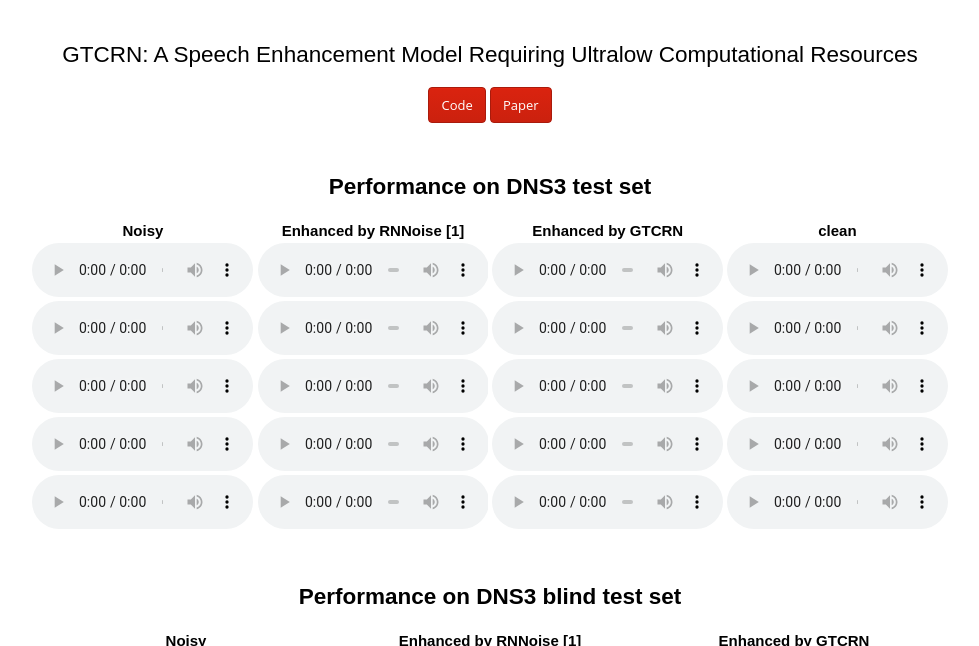
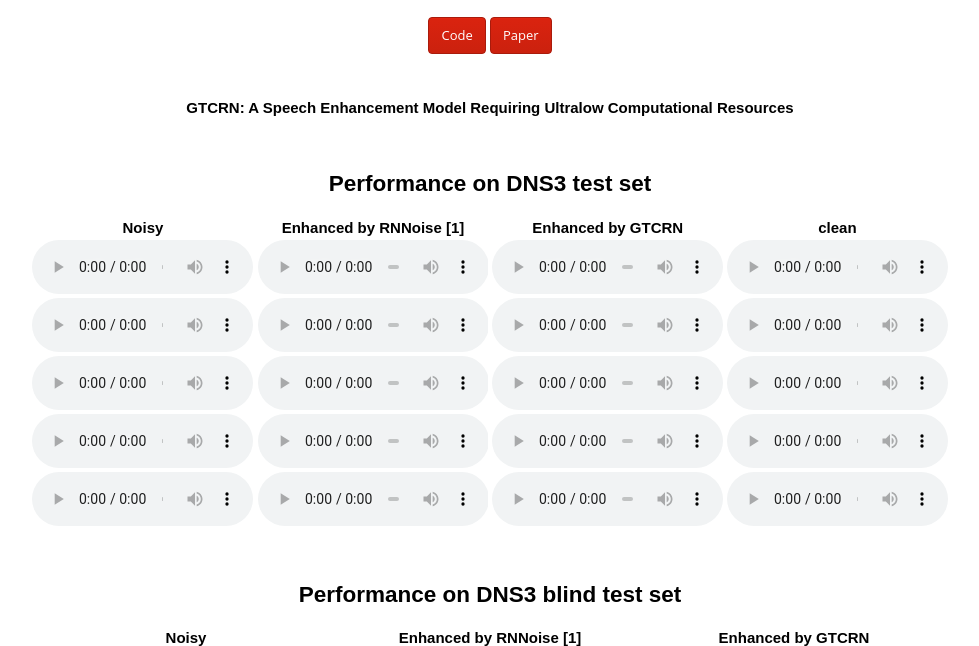
Before and after one commit to Xiaobin-Rong/gtcrn_demo, a plain HTML site: page index.html in a window 1280 px wide. Shown: the part 82-728 px from the top of the page, without its empty margins (150-1129 px from the left). Drawn offline with Linux system fonts and the light colour scheme.

Commit message:
Update index.html

```diff
--- a/index.html
+++ b/index.html
@@ -19,12 +19,11 @@
     <body>
         <div class="header">
             <h1 class="mt-5">Audio examples for GTCRN</h1>
-	    <h2 class="mt-5">GTCRN: A Speech Enhancement Model Requiring Ultralow Computational Resources</h2>
-	</div>
 	<p align="center">
 	       <a class="btn btn-primary" href="https://github.com/Xiaobin-Rong/gtcrn">Code</a>
                <a class="btn btn-primary" href="https://">Paper</a>
 	</p>
+	<h4 class="mt-5">GTCRN: A Speech Enhancement Model Requiring Ultralow Computational Resources</h4>
         </div>
 
         <br>
```
